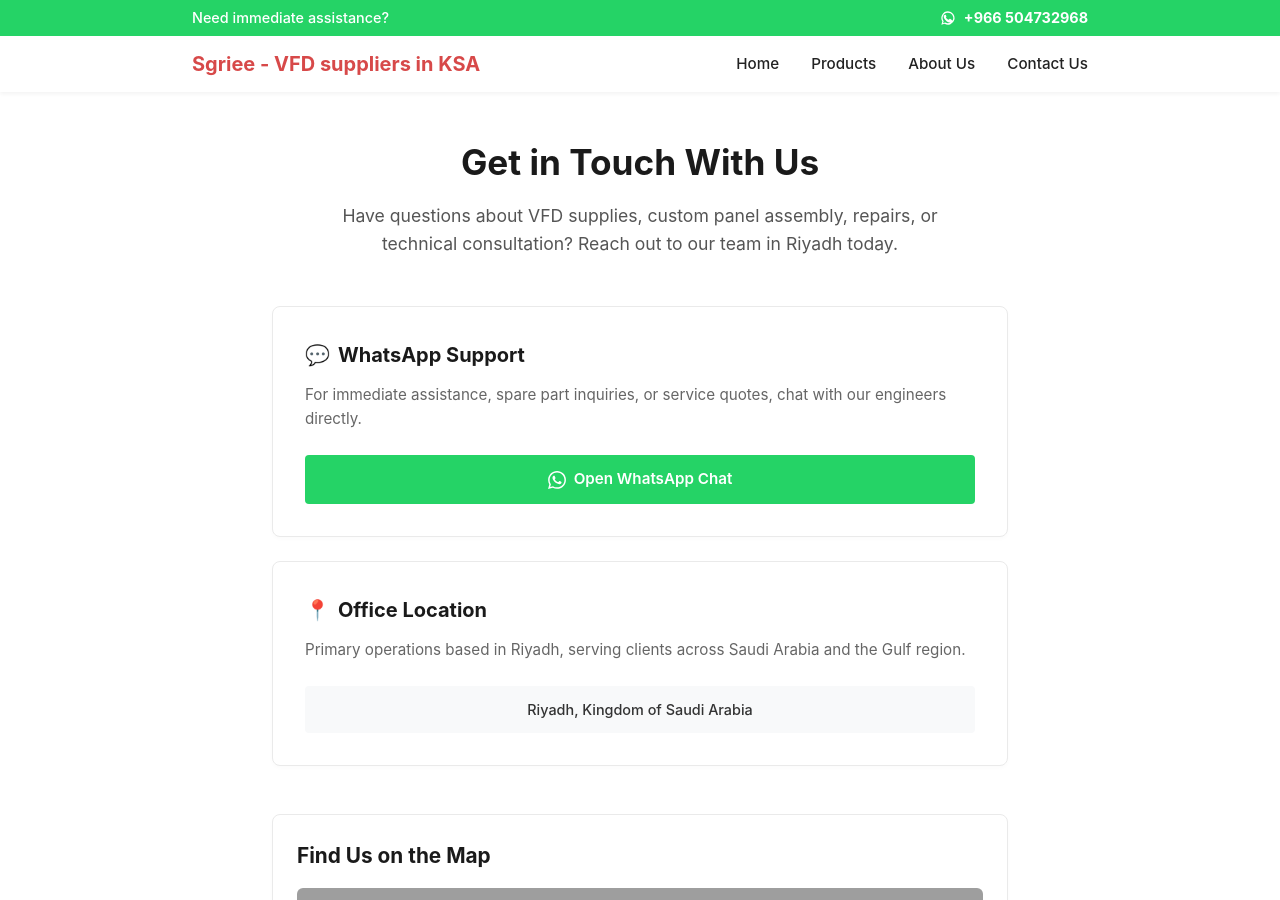
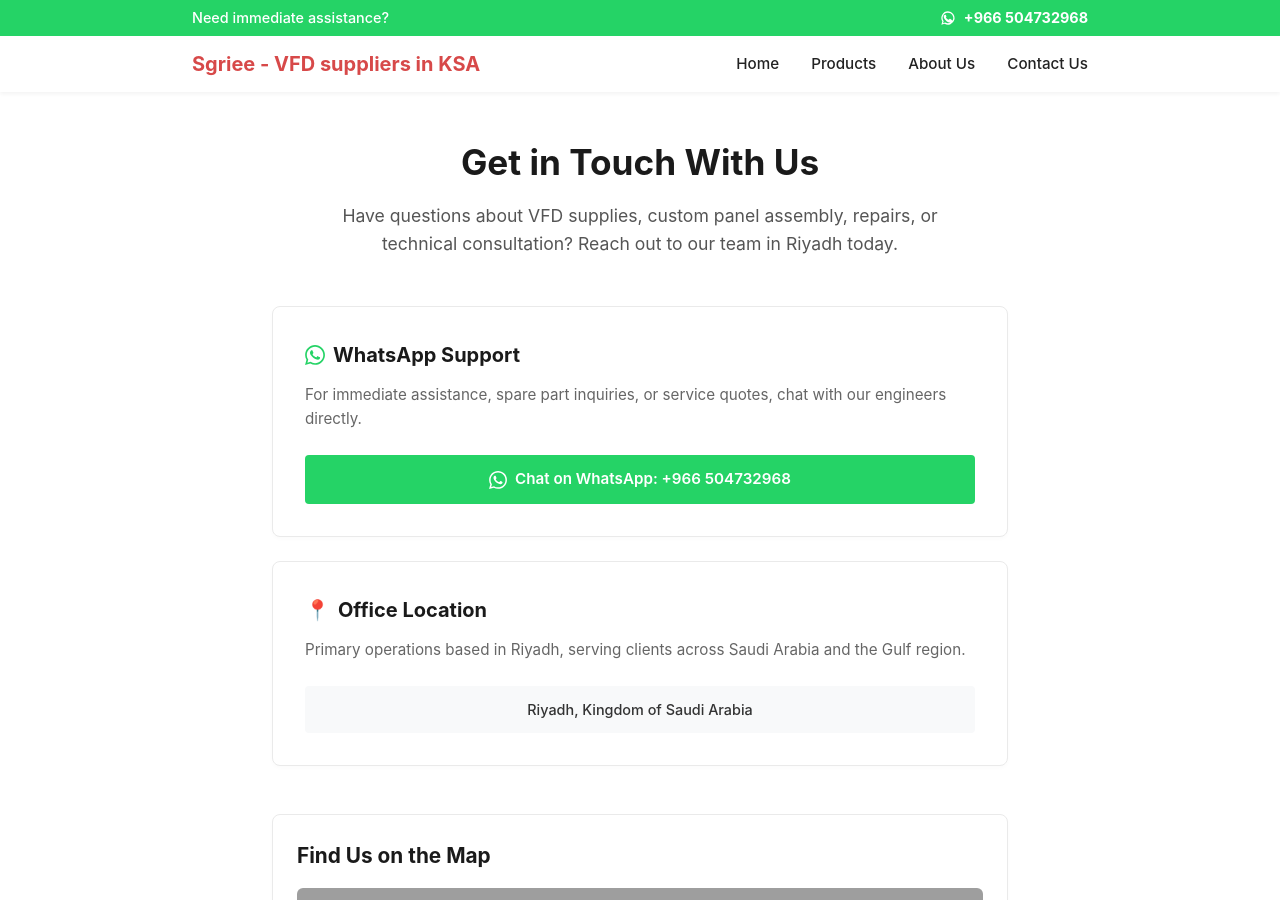
Before and after one commit to orakzai1956/sgriee, a Jekyll site: the page built from contact.html, in a window 1280 px wide and 900 px high. Built offline with Jekyll 4.4.1, drawn with Linux system fonts in a browser that asks for light colours; some of the changed lines change nothing that is shown; grey boxes are pictures that could not be loaded.

Commit message:
Update contact page layout and WhatsApp link

```diff
--- a/contact.html
+++ b/contact.html
@@ -21,22 +21,23 @@
     <!-- Contact Info Cards Grid -->
     <div class="contact-grid" style="display: grid; grid-template-columns: 1fr; gap: 1.5rem; margin-bottom: 3rem; @media (min-width: 768px) { grid-template-columns: repeat(2, 1fr); }">
 
-      <!-- Card 1: WhatsApp / Direct Chat -->
+<!-- Card 1: WhatsApp / Direct Chat -->
       <div style="background: #ffffff; border: 1px solid #eaeaea; border-radius: 8px; padding: 2rem; box-shadow: 0 2px 4px rgba(0,0,0,0.02); display: flex; flex-direction: column; justify-content: space-between;">
         <div>
           <h2 style="font-size: 1.25rem; margin-bottom: 0.75rem; color: #1a1a1a; display: flex; align-items: center; gap: 0.5rem;">
-            <span>💬</span> WhatsApp Support
+            <svg xmlns="http://www.w3.org/2000/svg" viewBox="0 0 24 24" width="20" height="20" style="fill: #25d366;"><path d="M.057 24l1.687-6.163c-1.041-1.804-1.588-3.849-1.587-5.946.003-6.556 5.338-11.891 11.893-11.891 3.181.001 6.167 1.24 8.413 3.488 2.245 2.248 3.481 5.236 3.48 8.414-.003 6.557-5.338 11.892-11.893 11.892-1.99-.001-3.951-.5-5.688-1.448l-6.305 1.654zm6.597-3.807c1.676.995 3.276 1.591 5.392 1.592 5.448 0 9.886-4.434 9.889-9.885.002-5.462-4.415-9.89-9.881-9.892-5.452 0-9.887 4.434-9.889 9.884-.001 2.225.651 3.891 1.746 5.634l-.999 3.648 3.742-.981zm11.387-5.464c-.074-.124-.272-.198-.57-.347-.297-.149-1.758-.868-2.031-.967-.272-.099-.47-.149-.669.149-.198.297-.768.967-.941 1.165-.173.198-.347.223-.644.074-.297-.149-1.255-.462-2.39-1.475-.883-.788-1.48-1.761-1.653-2.059-.173-.297-.018-.458.13-.606.134-.133.297-.347.446-.521.151-.172.2-.296.3-.495.099-.198.05-.372-.025-.521-.075-.148-.669-1.611-.916-2.206-.242-.579-.487-.501-.669-.51l-.57-.01c-.198 0-.52.074-.792.372s-1.04 1.016-1.04 2.479 1.065 2.876 1.213 3.074c.149.198 2.095 3.2 5.076 4.487.709.306 1.263.489 1.694.626.712.226 1.36.194 1.872.118.571-.085 1.758-.719 2.006-1.413.248-.695.248-1.29.173-1.414z"/></path></svg>
+            <span>WhatsApp Support</span>
           </h2>
           <p style="color: #666; font-size: 0.95rem; line-height: 1.6; margin-bottom: 1.5rem;">
             For immediate assistance, spare part inquiries, or service quotes, chat with our engineers directly.
           </p>
         </div>
-        <a href="https://wa.me/YOUR_WHATSAPP_NUMBER?text=Hello,%20I%20would%20like%20to%20inquire%20about%20your%20services."
+        <a href="https://wa.me/{{ site.whatsapp_number }}?text=Hello,%20I%20would%20like%20to%20inquire%20about%20your%20services."
            target="_blank"
            rel="noopener noreferrer"
            style="display: inline-flex; align-items: center; justify-content: center; gap: 0.5rem; background-color: #25d366; color: #fff; padding: 0.75rem 1.5rem; border-radius: 4px; text-decoration: none; font-weight: 600; font-size: 0.95rem;">
           <svg xmlns="http://www.w3.org/2000/svg" viewBox="0 0 24 24" width="18" height="18" style="fill: #fff;"><path d="M.057 24l1.687-6.163c-1.041-1.804-1.588-3.849-1.587-5.946.003-6.556 5.338-11.891 11.893-11.891 3.181.001 6.167 1.24 8.413 3.488 2.245 2.248 3.481 5.236 3.48 8.414-.003 6.557-5.338 11.892-11.893 11.892-1.99-.001-3.951-.5-5.688-1.448l-6.305 1.654zm6.597-3.807c1.676.995 3.276 1.591 5.392 1.592 5.448 0 9.886-4.434 9.889-9.885.002-5.462-4.415-9.89-9.881-9.892-5.452 0-9.887 4.434-9.889 9.884-.001 2.225.651 3.891 1.746 5.634l-.999 3.648 3.742-.981zm11.387-5.464c-.074-.124-.272-.198-.57-.347-.297-.149-1.758-.868-2.031-.967-.272-.099-.47-.149-.669.149-.198.297-.768.967-.941 1.165-.173.198-.347.223-.644.074-.297-.149-1.255-.462-2.39-1.475-.883-.788-1.48-1.761-1.653-2.059-.173-.297-.018-.458.13-.606.134-.133.297-.347.446-.521.151-.172.2-.296.3-.495.099-.198.05-.372-.025-.521-.075-.148-.669-1.611-.916-2.206-.242-.579-.487-.501-.669-.51l-.57-.01c-.198 0-.52.074-.792.372s-1.04 1.016-1.04 2.479 1.065 2.876 1.213 3.074c.149.198 2.095 3.2 5.076 4.487.709.306 1.263.489 1.694.626.712.226 1.36.194 1.872.118.571-.085 1.758-.719 2.006-1.413.248-.695.248-1.29.173-1.414z"/></path></svg>
-          <span>Open WhatsApp Chat</span>
+          <span>Chat on WhatsApp: {{ site.whatsapp_display }}</span>
         </a>
       </div>
 
```
